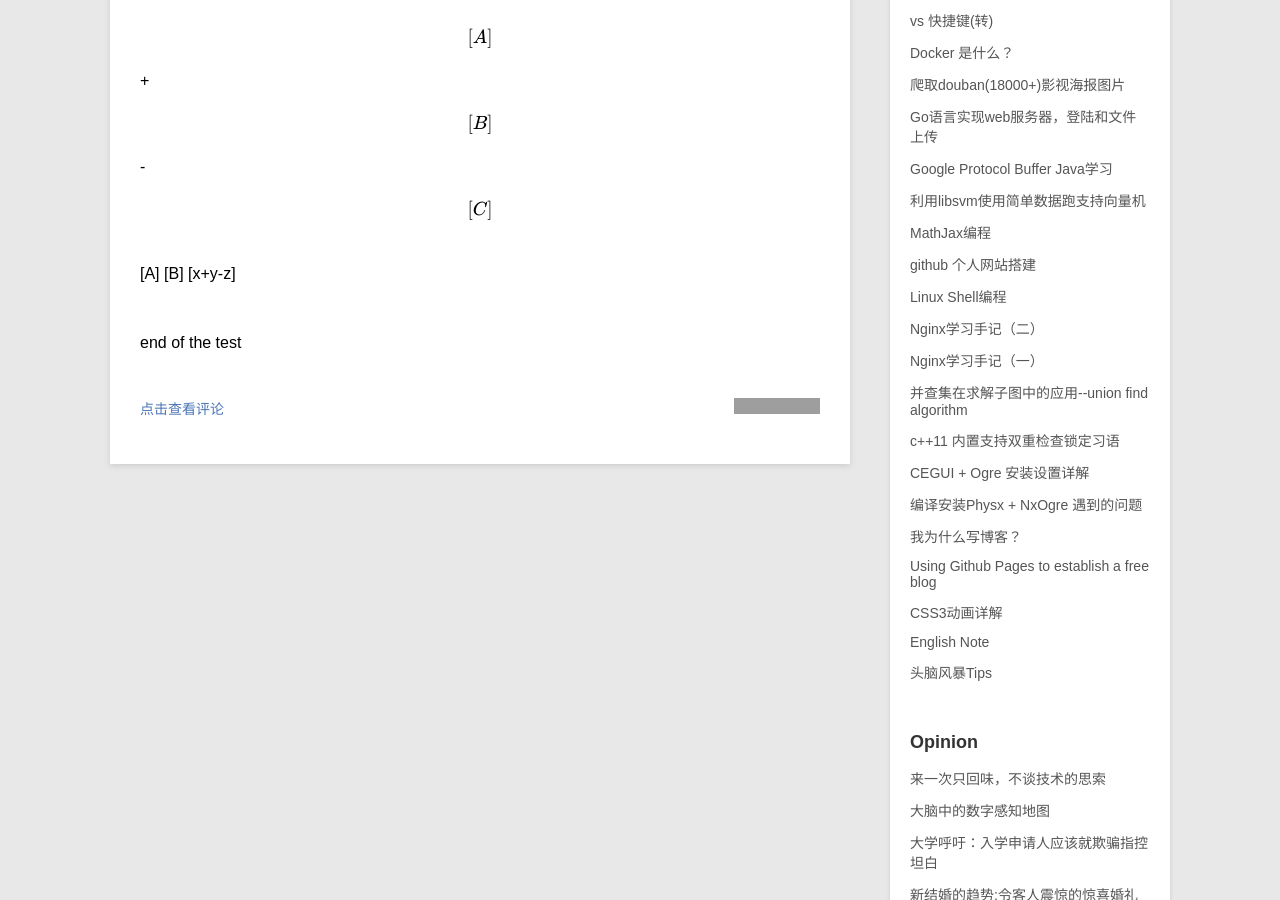
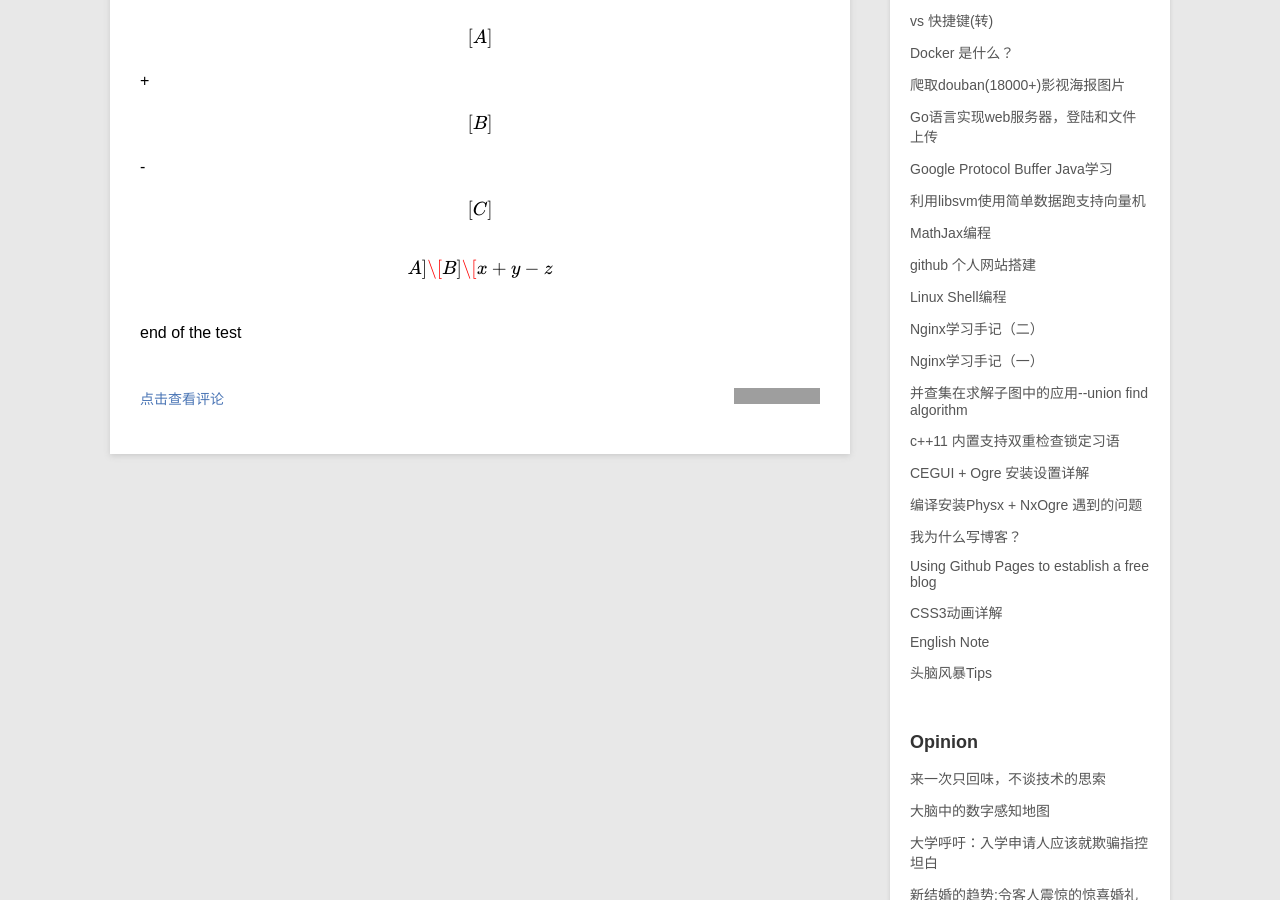
Before and after one commit to swinghu/swinghu.github.com, a Jekyll site: the page built from _posts/blog/2013-12-22-mathjax.md, in a window 1280 px wide and 900 px high, scrolled down 509 px. Built offline with Jekyll 4.4.1, drawn with Linux system fonts in a browser that asks for light colours; Markdown is read by kramdown in place of the engine named in the settings; formulas are drawn with MathJax 3; grey boxes are pictures that could not be loaded.

Commit message:
new artical

```diff
--- a/_posts/blog/2013-12-22-mathjax.md
+++ b/_posts/blog/2013-12-22-mathjax.md
@@ -11,18 +11,11 @@ This is a test for display math
 \\[ \frac{1}{n^{2}} \\]
 
 \begin{bmatrix}
-A\vee B
-\end{bmatrix}= \begin{bmatrix}
-A
-\end{bmatrix}+\begin{bmatrix}
-B
-\end{bmatrix}-\begin{bmatrix}
-C
-\end{bmatrix}
+A\vee B \end{bmatrix}= \begin{bmatrix} A \end{bmatrix}+\begin{bmatrix} B \end{bmatrix}-\begin{bmatrix} C \end{bmatrix}
 
-\[A\]
-\[B\]
-\[x+y-z\]
+\\[A\]
+\\[B\]
+\\[x+y-z\\]
 
 
 end of the test
```
